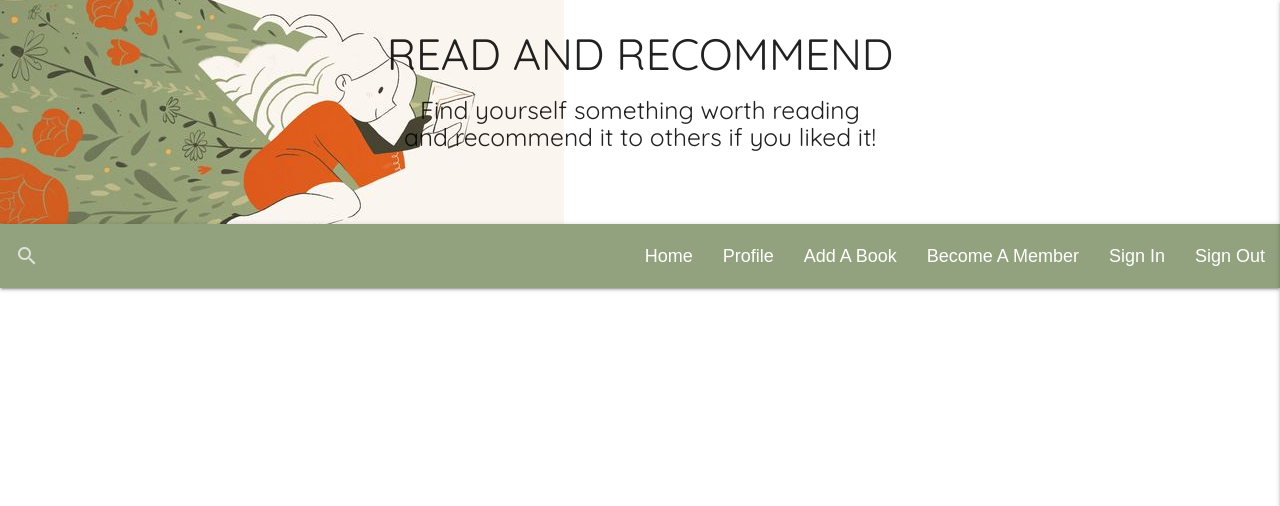
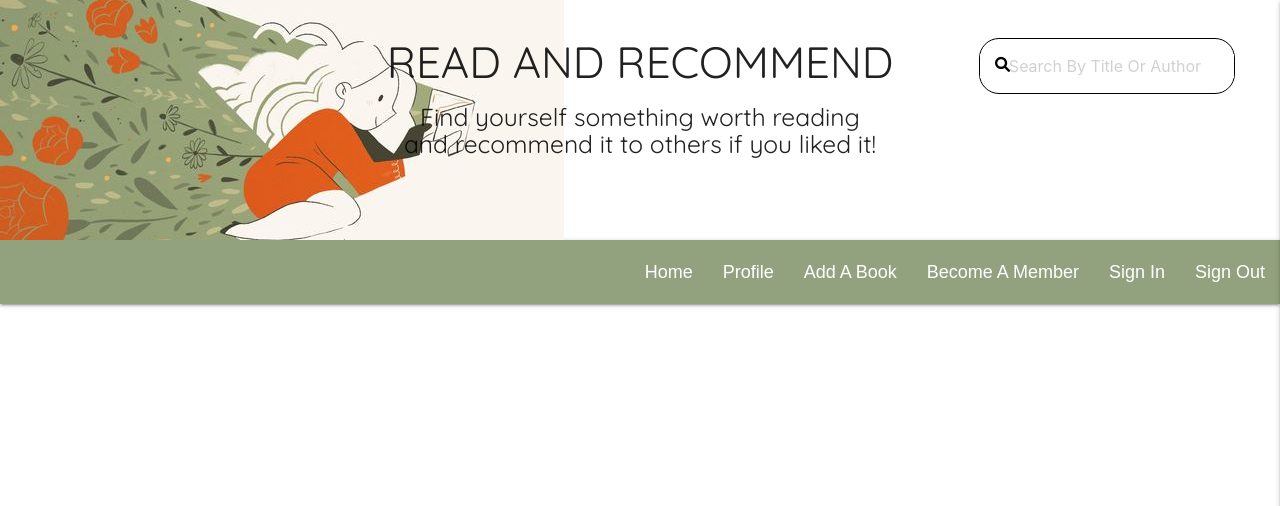
Before and after one commit to Yasi92/read-and-recommend, a Flask app: page / in a window 1280 px wide. Shown: the top 506 px of the page. Run offline with Flask 2, Linux system fonts and the light colour scheme; data that the repository does not hold is empty; some libraries are stand-ins or nearby versions; some web fonts are replaced.

Commit message:
Add search box

```diff
--- a/static/css/style.css
+++ b/static/css/style.css
@@ -9,35 +9,56 @@
     font-family: 'Quicksand', sans-serif;
 }
 
-h3{
+h3 {
     margin-top: 0;
-    padding-top: 2rem;
+    padding-top: 2.5rem;
 }
 
 
-.nav-wrapper{
+.nav-wrapper {
     background-color: #92a27e;
 }
 
-nav ul a{
+nav ul a {
     font-size: 1.2rem;
     font-family: 'Shippori Antique B1', sans-serif;
 }
 
-.header-box{
-    min-height: 28vh;
+.header-box {
+    min-height: 30vh;
     background-image: url(../images/b74860e4d6a3132672c01eb04ce9eb82.jpg);
-    background-position: left ;
+    background-position: left;
     background-repeat: no-repeat;
+    position: relative;
 
 }
 
-.header-box hr{
-    width: 100%;
+.search-form {
+    position: absolute;
+    top: 2.5rem;
+    right: 3rem;
+    width: 20%;
+    border: 1px solid black;
+    border-radius: 20px;
+}
+
+
+input[type=search]:not(.browser-default) {
+    border-bottom: none;
+    background-color: #fff;
+    height: inherit;
+}
+
+
+::placeholder {
+    text-align: center;
 }
 
 
 
+.fa-search {
+    padding-right: 5px;
+}
 
 
 
@@ -45,7 +66,4 @@ nav ul a{
 
 /* //////////////////////////////// Ipad size /////////////////////////////////// */
 
-@media screen and (max-width: 991px) {
-
-
-}
+@media screen and (max-width: 991px) {}
--- a/static/js/script.js
+++ b/static/js/script.js
@@ -1,3 +1,4 @@
 $(document).ready(function(){
     $('.sidenav').sidenav({edge : "right", draggable : true});
+
   });
--- a/templates/base.html
+++ b/templates/base.html
@@ -19,23 +19,27 @@
 </head>
 
 <body>
+
     <header>
         <div class="header-box">
-                <h3 class="center">READ AND RECOMMEND</h3>
-                <h5 class="center">Find yourself something worth reading<br>
-                    and recommend it to others if you liked it!</h5>
+            <h3 class="center">READ AND RECOMMEND</h3>
+            <h5 class="center">Find yourself something worth reading<br>
+                and recommend it to others if you liked it!</h5>
+            <form class="search-form">
+                <div class="input-field" style="background-color:aliceblue;">
+                    <input id="search" type="search" placeholder="Search By Title Or Author" required>
+                    <label class="label-icon" for="search"><i class="fas fa-search" style="color: black;"></i></label>
+                    <i class="material-icons">close</i>
+                </div>
+            </form>
+        </div>
         </div>
         <nav>
             <!-- top navbar -->
             <div class="nav-wrapper">
                 <!-- <a href="{{ url_for('get_books') }}" class="brand-logo">Logo</a> -->
-                <form class="left" style="width:30%;">
-                    <div class="input-field">
-                        <input id="search" type="search" required>
-                        <label class="label-icon" for="search"><i class="material-icons">search</i></label>
-                        <i class="material-icons">close</i>
-                    </div>
-                </form>
+
+
                 <a href="#" data-target="mobile-demo" class="sidenav-trigger right"><i class="fas fa-bars"></i></a>
                 <ul class="hide-on-med-and-down right">
                     <li><a href="{{ url_for('get_books') }}">Home</a></li>
@@ -44,7 +48,6 @@
                     <li><a href="#">Become A Member</a></li>
                     <li><a href="#">Sign In</a></li>
                     <li><a href="#">Sign Out</a></li>
-
                 </ul>
 
             </div>
```
